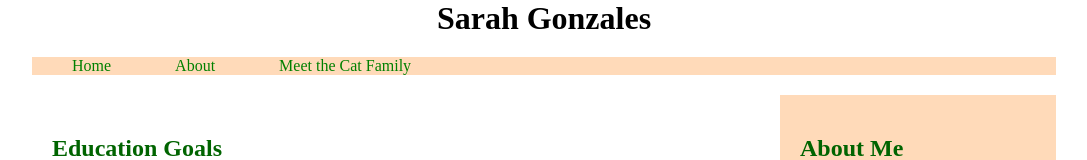
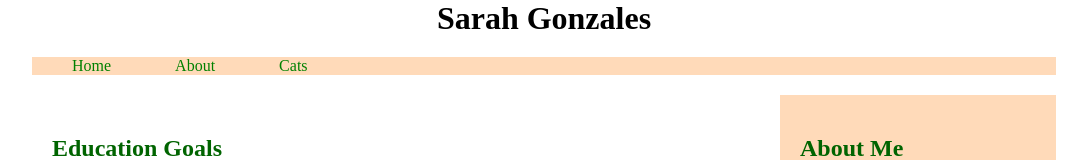
Before and after one commit to sgonzag4/sarahgonzalescis132, a plain HTML site: page about.html in a window 1280 px wide. Shown: the top 160 px of the page, without its empty margins (96-1183 px from the left). Drawn offline with Linux system fonts and the light colour scheme.

Commit message:
Update about.html

```diff
--- a/about.html
+++ b/about.html
@@ -14,7 +14,7 @@
         <ul>
             <li><a href="index.html">Home</a></li>
             <li><a href="about.html">About</a></li>
-            <li><a href="meet-the-cat-family.html">Meet the Cat Family</a></li>
+            <li><a href="cats.html">Cats</a></li>
         </ul>
     </nav>
 
```
